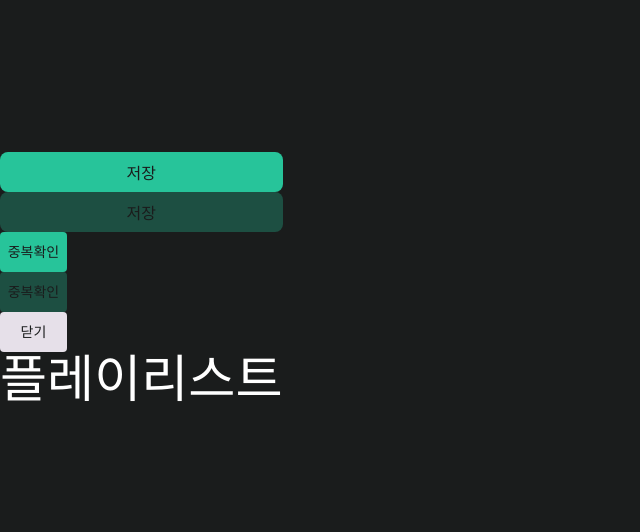
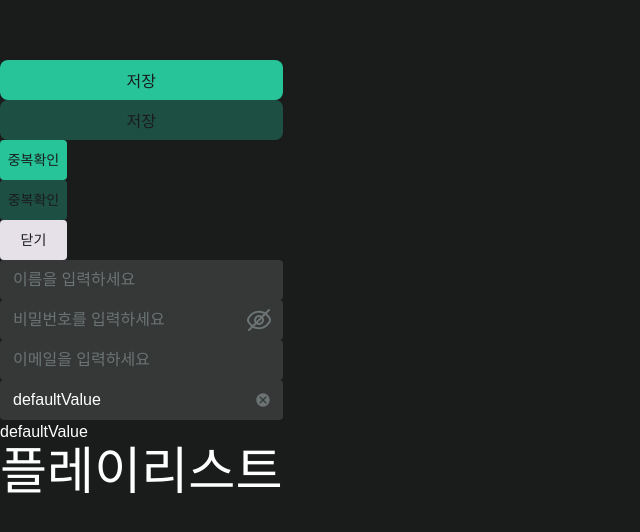
Before and after one commit to Dev-FE-3/toy-project3-team2, a React (Vite) app: page / in a window 1280 px wide. Shown: the part 120-652 px from the top of the page, without its empty margins (0-640 px from the left). Built offline with nearby package versions, Linux system fonts and the light colour scheme.

Commit message:
Chore: guide파일 수정(기능별 분리)

```diff
--- a/src/components/common/guide.tsx
+++ b/src/components/common/guide.tsx
@@ -1,9 +1,9 @@
+import { useState } from "react";
 import { Button } from "./button";
+import { Input } from "./input";
 
-const Guide = () => {
+const ButtonGuide = () => {
   return (
-    <>
-      {/* Button Guide */}
     <div>
       <Button variant="full">저장</Button>
       <br />
@@ -20,6 +20,36 @@ const Guide = () => {
       <Button variant="secondary">닫기</Button>
       <br />
     </div>
+  );
+};
+
+const InputGuide = () => {
+  const [inputValue, setInputValue] = useState("");
+
+  return (
+    <div>
+      <Input type="text" placeholder="이름을 입력하세요" />
+      <Input type="password" placeholder="비밀번호를 입력하세요" />
+      {/* delete 버튼 옵션 추가 */}
+      <Input type="email" showDelete placeholder="이메일을 입력하세요" />
+      <Input
+        placeholder="텍스트를 입력하세요"
+        value={inputValue}
+        defaultValue="defaultValue"
+        onChange={(e) => setInputValue(e.target.value)}
+        showDelete
+      />
+      {/* inputValue 확인 */}
+      <p>{inputValue}</p>
+    </div>
+  );
+};
+
+const Guide = () => {
+  return (
+    <>
+      <ButtonGuide />
+      <InputGuide />
     </>
   );
 };
```
Also changed, not shown: src/assets/icons/icon-eye-crossed-placeholder.svg (added). Lines whose indentation alone changed are shown as unchanged.
